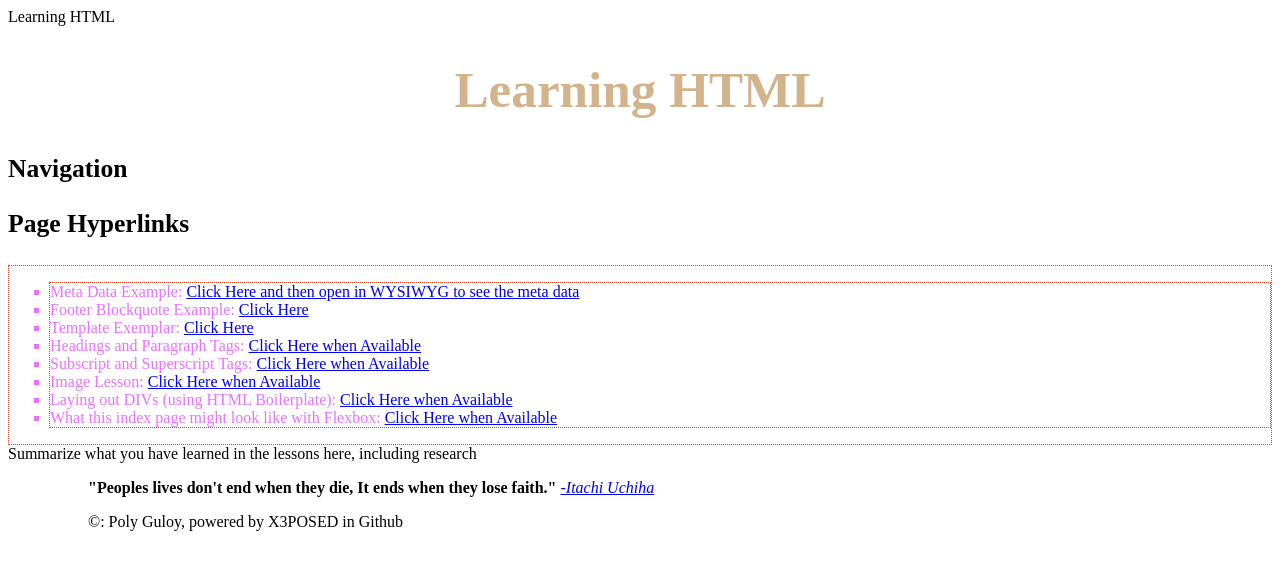
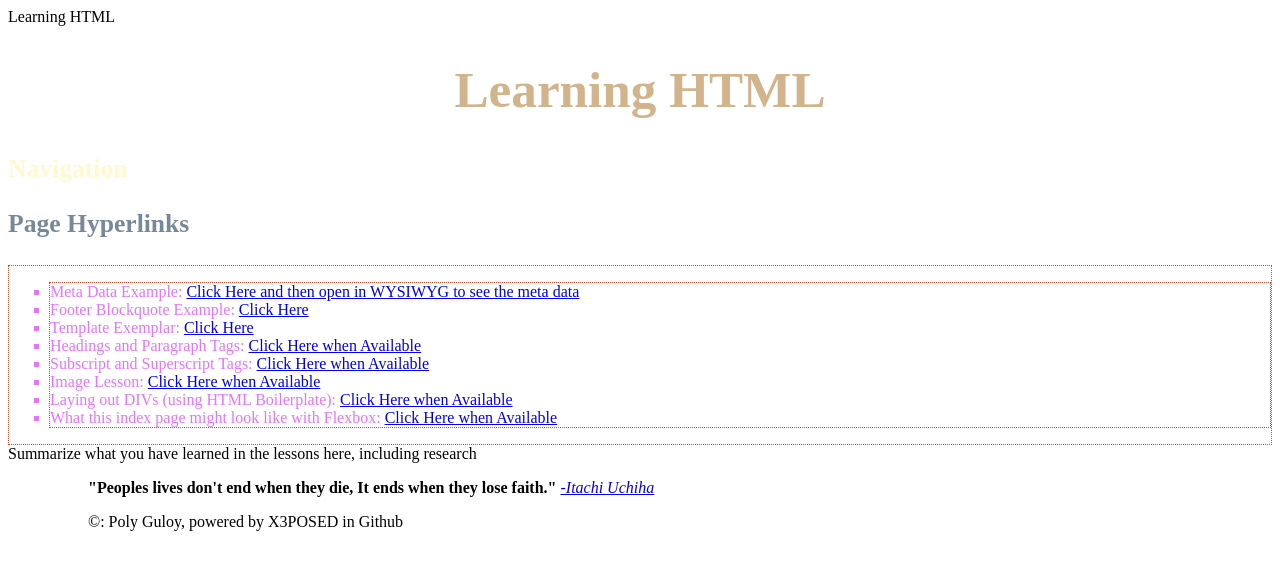
Before and after one commit to X3POSED/Learning-HTML-P4-.github.io, a plain HTML site: page idex.html in a window 1280 px wide. Drawn offline with Linux system fonts and the light colour scheme.

Commit message:
Update idex.html

```diff
--- a/idex.html
+++ b/idex.html
@@ -44,8 +44,8 @@
             </h1>
         </header>
         <nav>
-            <header><h1 style="font-size:2vw">Navigation</h1></header>
-            <section><h1 style="font-size:2vw">Page Hyperlinks</h1>
+            <header><h1 style="font-size:2vw; color: lemonchiffon;">Navigation</h1></header>
+            <section><h1 style="font-size:2vw; color: lightslategrey;">Page Hyperlinks</h1>
             <div>
                 <ul style="list-style-type:square">
                     <div style="color: rgb(231, 114, 255);">
```
